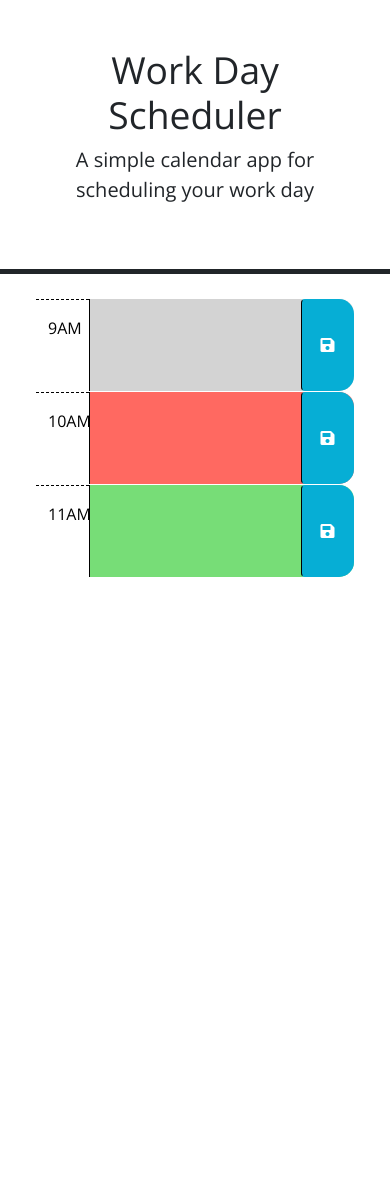
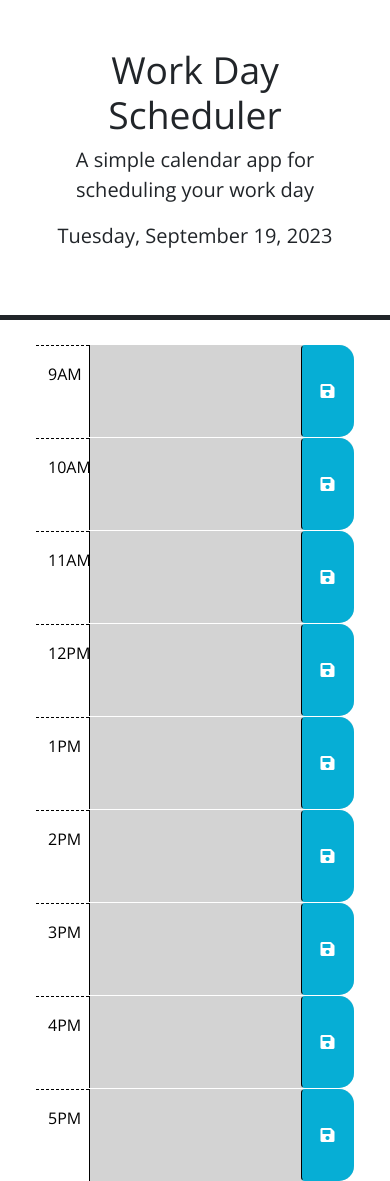
Before and after one commit to joshhigg/daily-planner, a plain HTML site: page index.html in a window 390 px wide. Before the commit the page ends 844 px from the top, so only its background shows below. Drawn offline with nearby package versions, Linux system fonts and the light colour scheme.

Commit message:
added date and time checker

```diff
--- a/index.html
+++ b/index.html
@@ -40,7 +40,7 @@
         -->
 
       <!-- Example of a past time block. The "past" class adds a gray background color. -->
-      <div id="hour-9" class="row time-block past">
+      <div id="hour-9" class="row time-block">
         <div class="col-2 col-md-1 hour text-center py-3">9AM</div>
         <textarea class="col-8 col-md-10 description" rows="3"> </textarea>
         <button class="btn saveBtn col-2 col-md-1" aria-label="save">
@@ -49,7 +49,7 @@
       </div>
 
       <!-- Example of a a present time block. The "present" class adds a red background color. -->
-      <div id="hour-10" class="row time-block present">
+      <div id="hour-10" class="row time-block">
         <div class="col-2 col-md-1 hour text-center py-3">10AM</div>
         <textarea class="col-8 col-md-10 description" rows="3"> </textarea>
         <button class="btn saveBtn col-2 col-md-1" aria-label="save">
@@ -58,8 +58,56 @@
       </div>
 
       <!-- Example of a future time block. The "future" class adds a green background color. -->
-      <div id="hour-11" class="row time-block future">
+      <div id="hour-11" class="row time-block">
         <div class="col-2 col-md-1 hour text-center py-3">11AM</div>
+        <textarea class="col-8 col-md-10 description" rows="3"> </textarea>
+        <button class="btn saveBtn col-2 col-md-1" aria-label="save">
+          <i class="fas fa-save" aria-hidden="true"></i>
+        </button>
+      </div>
+
+      <div id="hour-12" class="row time-block">
+        <div class="col-2 col-md-1 hour text-center py-3">12PM</div>
+        <textarea class="col-8 col-md-10 description" rows="3"> </textarea>
+        <button class="btn saveBtn col-2 col-md-1" aria-label="save">
+          <i class="fas fa-save" aria-hidden="true"></i>
+        </button>
+      </div>
+
+      <div id="hour-13" class="row time-block">
+        <div class="col-2 col-md-1 hour text-center py-3">1PM</div>
+        <textarea class="col-8 col-md-10 description" rows="3"> </textarea>
+        <button class="btn saveBtn col-2 col-md-1" aria-label="save">
+          <i class="fas fa-save" aria-hidden="true"></i>
+        </button>
+      </div>
+
+      <div id="hour-14" class="row time-block">
+        <div class="col-2 col-md-1 hour text-center py-3">2PM</div>
+        <textarea class="col-8 col-md-10 description" rows="3"> </textarea>
+        <button class="btn saveBtn col-2 col-md-1" aria-label="save">
+          <i class="fas fa-save" aria-hidden="true"></i>
+        </button>
+      </div>
+
+      <div id="hour-15" class="row time-block">
+        <div class="col-2 col-md-1 hour text-center py-3">3PM</div>
+        <textarea class="col-8 col-md-10 description" rows="3"> </textarea>
+        <button class="btn saveBtn col-2 col-md-1" aria-label="save">
+          <i class="fas fa-save" aria-hidden="true"></i>
+        </button>
+      </div>
+
+      <div id="hour-16" class="row time-block">
+        <div class="col-2 col-md-1 hour text-center py-3">4PM</div>
+        <textarea class="col-8 col-md-10 description" rows="3"> </textarea>
+        <button class="btn saveBtn col-2 col-md-1" aria-label="save">
+          <i class="fas fa-save" aria-hidden="true"></i>
+        </button>
+      </div>
+
+      <div id="hour-17" class="row time-block">
+        <div class="col-2 col-md-1 hour text-center py-3">5PM</div>
         <textarea class="col-8 col-md-10 description" rows="3"> </textarea>
         <button class="btn saveBtn col-2 col-md-1" aria-label="save">
           <i class="fas fa-save" aria-hidden="true"></i>
--- a/script.js
+++ b/script.js
@@ -14,10 +14,93 @@ $(function () {
   // attribute of each time-block be used to conditionally add or remove the
   // past, present, and future classes? How can Day.js be used to get the
   // current hour in 24-hour time?
-  //
+
+  var hour9 = $('#hour-9');
+  if(dayjs().format('HH') == 9){
+    hour9.addClass('present');
+  } else if(dayjs().format('HH') > 9) {
+    hour9.addClass('past');
+  }
+
+  var hour10 = $('#hour-10');
+  if(dayjs().format('HH') == 10){
+    hour10.addClass('present');
+  } else if(dayjs().format('HH') < 10) {
+    hour10.addClass('future');
+  } else if(dayjs().format('HH') > 10) {
+    hour10.addClass('past');
+  }
+
+  var hour11 = $('#hour-11');
+  if(dayjs().format('HH') == 11){
+    hour11.addClass('present');
+  } else if(dayjs().format('HH') < 11) {
+    hour11.addClass('future');
+  } else if(dayjs().format('HH') > 11) {
+    hour11.addClass('past');
+  }
+
+  var hour12 = $('#hour-12');
+  if(dayjs().format('HH') == 12){
+    hour12.addClass('present');
+  } else if(dayjs().format('HH') < 12) {
+    hour12.addClass('future');
+  } else if(dayjs().format('HH') > 12) {
+    hour12.addClass('past');
+  }
+
+  var hour13 = $('#hour-13');
+  if(dayjs().format('HH') == 13){
+    hour13.addClass('present');
+  } else if(dayjs().format('HH') < 13) {
+    hour13.addClass('future');
+  } else if(dayjs().format('HH') > 13) {
+    hour13.addClass('past');
+  }
+
+  var hour14 = $('#hour-14');
+  if(dayjs().format('HH') == 14){
+    hour14.addClass('present');
+  } else if(dayjs().format('HH') < 14) {
+    hour14.addClass('future');
+  } else if(dayjs().format('HH') > 14) {
+    hour14.addClass('past');
+  }
+
+  var hour15 = $('#hour-15');
+  if(dayjs().format('HH') == 15){
+    hour15.addClass('present');
+  } else if(dayjs().format('HH') < 15) {
+    hour15.addClass('future');
+  } else if(dayjs().format('HH') > 15) {
+    hour15.addClass('past');
+  }
+
+  var hour16 = $('#hour-16');
+  if(dayjs().format('HH') == 16){
+    hour16.addClass('present');
+  } else if(dayjs().format('HH') < 16) {
+    hour16.addClass('future');
+  } else if(dayjs().format('HH') > 16) {
+    hour16.addClass('past');
+  }
+
+  var hour17 = $('#hour-17');
+  if(dayjs().format('HH') == 17){
+    hour17.addClass('present');
+  } else if(dayjs().format('HH') < 17) {
+    hour17.addClass('future');
+  } else if(dayjs().format('HH') > 17) {
+    hour17.addClass('past');
+  }
+
   // TODO: Add code to get any user input that was saved in localStorage and set
   // the values of the corresponding textarea elements. HINT: How can the id
   // attribute of each time-block be used to do this?
   //
-  // TODO: Add code to display the current date in the header of the page.
+  // console.log(hour9.children[1])
+
+
+  var today = dayjs()
+  $('#currentDay').text(today.format('dddd, MMMM D, YYYY'))
 });
```
